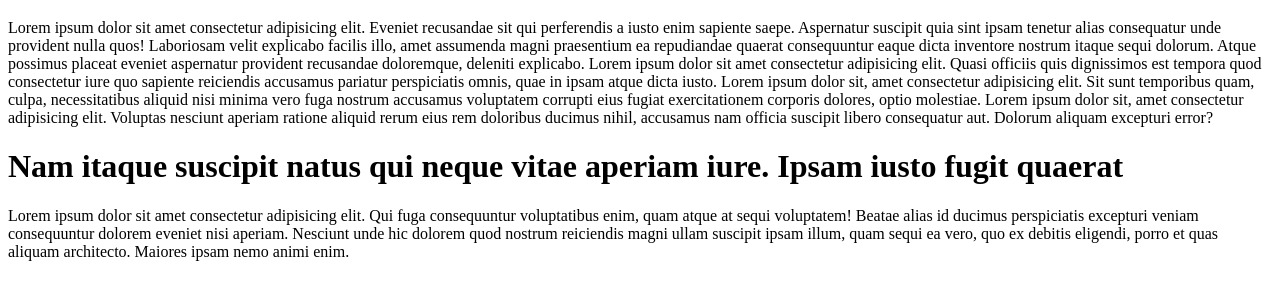
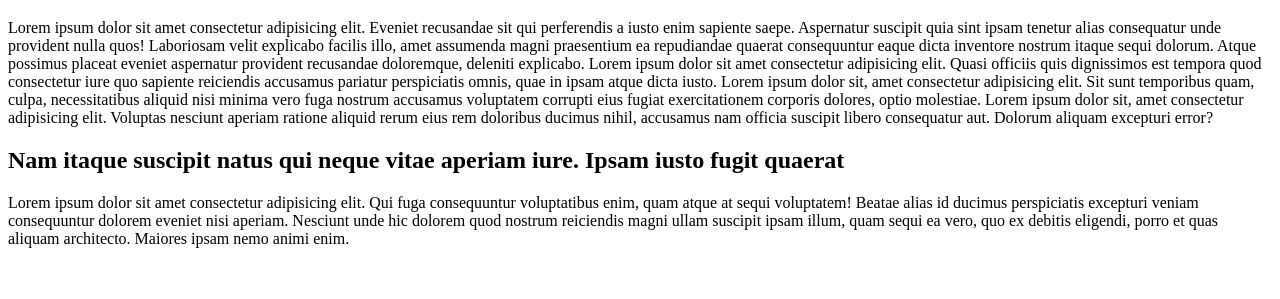
Before and after one commit to Fm-s/mach1-css, a plain HTML site: page exercicio12/index.html in a window 1280 px wide. Shown: the part 61-360 px from the top of the page. Drawn offline with Linux system fonts and the light colour scheme.

Commit message:
exercicio 12-fix

```diff
--- a/exercicio12/index.html
+++ b/exercicio12/index.html
@@ -14,8 +14,7 @@
         explicabo. Lorem ipsum dolor sit amet consectetur adipisicing elit. Quasi officiis quis dignissimos est tempora quod consectetur iure quo sapiente reiciendis accusamus pariatur perspiciatis omnis, quae in ipsam atque dicta iusto.
         Lorem ipsum dolor sit, amet consectetur adipisicing elit. Sit sunt temporibus quam, culpa, necessitatibus aliquid nisi minima vero fuga nostrum accusamus voluptatem corrupti eius fugiat exercitationem corporis dolores, optio
         molestiae. Lorem ipsum dolor sit, amet consectetur adipisicing elit. Voluptas nesciunt aperiam ratione aliquid rerum eius rem doloribus ducimus nihil, accusamus nam officia suscipit libero consequatur aut. Dolorum aliquam excepturi
-      error?
-      <h1>Nam itaque suscipit natus qui neque vitae aperiam iure. Ipsam iusto fugit quaerat</h1>
+        error?<h2>Nam itaque suscipit natus qui neque vitae aperiam iure. Ipsam iusto fugit quaerat</h2>
         Lorem ipsum dolor sit amet consectetur adipisicing elit. Qui fuga consequuntur voluptatibus enim, quam atque at sequi voluptatem! Beatae alias id ducimus perspiciatis excepturi veniam consequuntur dolorem eveniet nisi aperiam.
         Nesciunt unde hic dolorem quod nostrum reiciendis magni ullam suscipit ipsam illum, quam sequi ea vero, quo ex debitis eligendi, porro et quas aliquam architecto. Maiores ipsam nemo animi enim.
       </div>
```
Also changed, not shown: exercicio12/index2.html (+1 -2 lines). Lines whose indentation alone changed are shown as unchanged.
